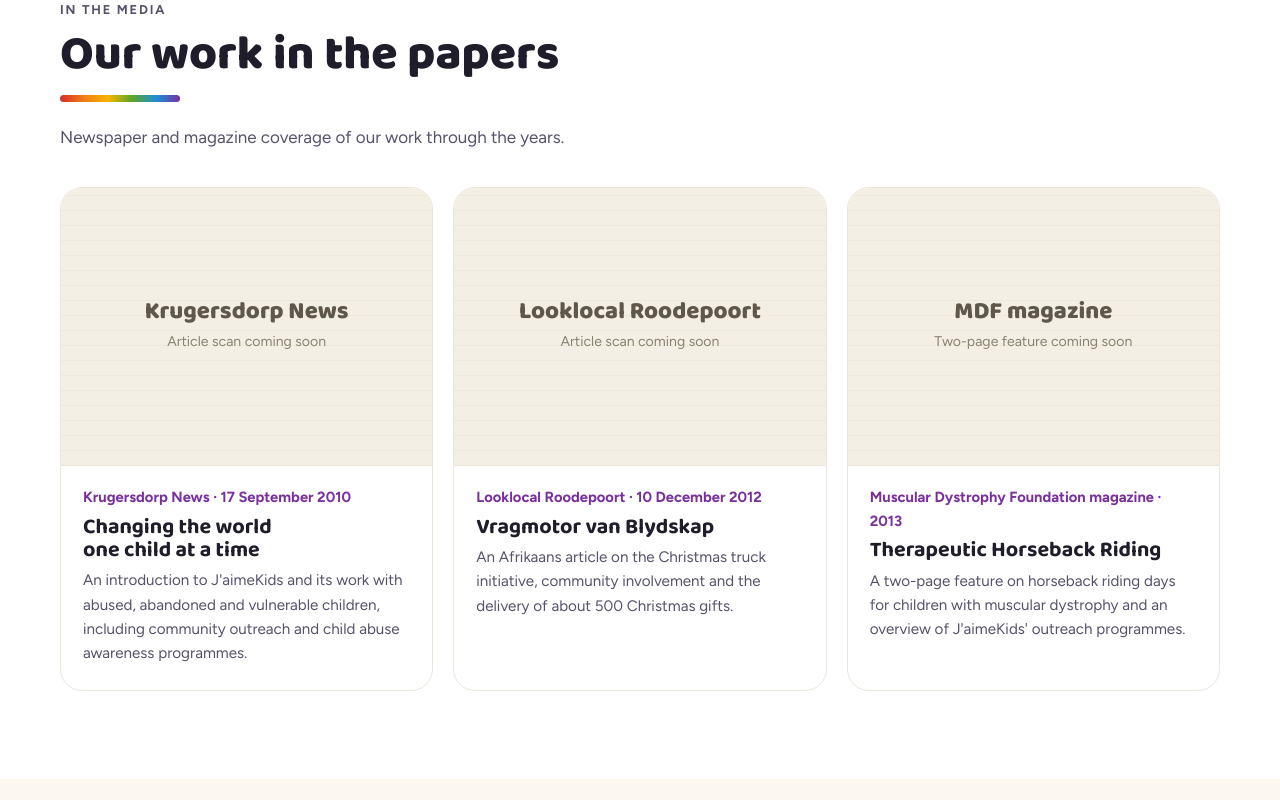
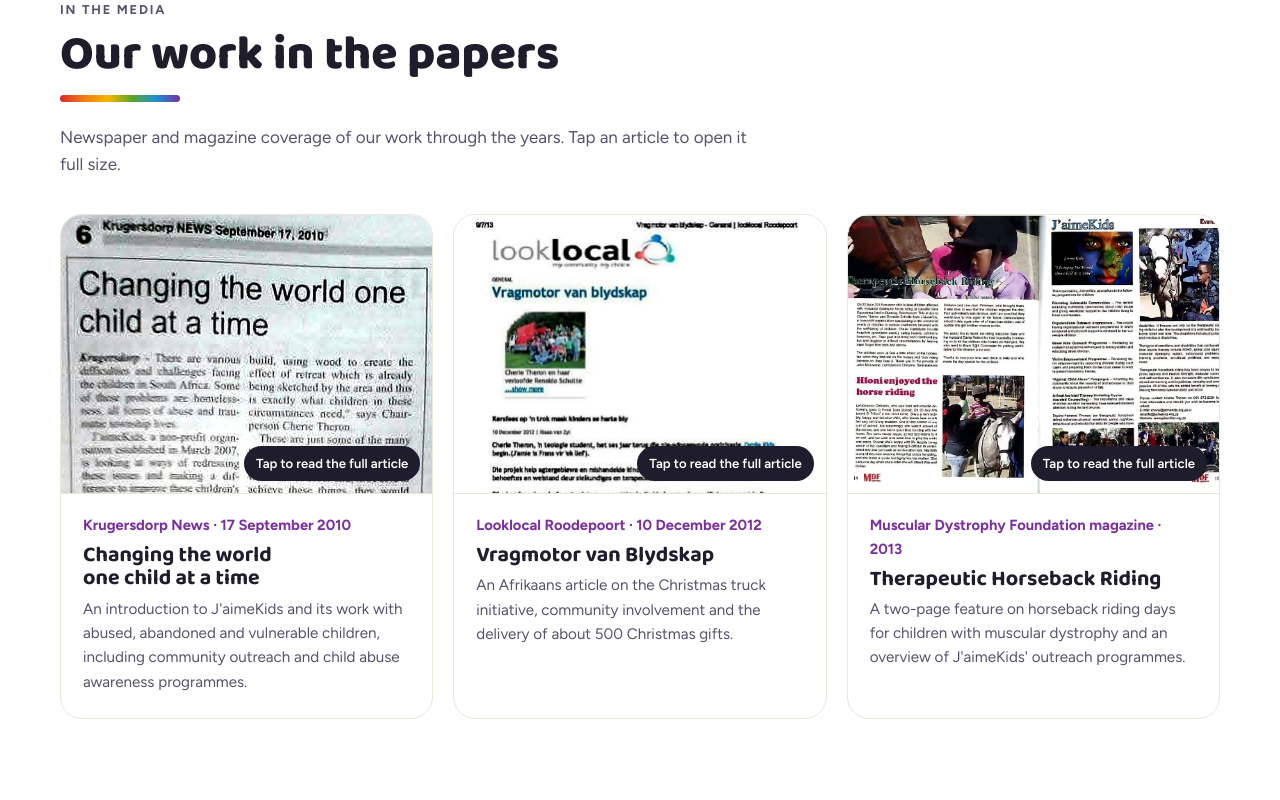
Before and after one commit to rscsnb-png/jaimekids, a plain HTML site: page index.html in a window 1280 px wide. Shown: the part 5640-6440 px from the top of the page. Drawn offline with Linux system fonts and the light colour scheme.

Commit message:
Add newspaper and magazine article scans; gallery photos open full size
Co-Authored-By: Claude Opus 5.5 <noreply@anthropic.com>
Claude-Session: https://claude.ai/code/session_01776D8UFETMR7gMuB8QfUgZ

```diff
--- a/index.html
+++ b/index.html
@@ -163,6 +163,9 @@ tr.total td{font-weight:700;border-bottom:0;color:var(--yellow);font-size:1.1rem
 .media{display:grid;grid-template-columns:repeat(auto-fit,minmax(280px,1fr));gap:20px;margin-top:36px}
 .article{background:#fff;border-radius:var(--r);overflow:hidden;border:1px solid var(--line);display:flex;flex-direction:column}
 .scan{aspect-ratio:4/3;background:repeating-linear-gradient(0deg,#f4efe4 0 14px,#efe8da 14px 15px);display:grid;place-items:center;text-align:center;padding:20px;color:#8a8270;font-size:.88rem;border-bottom:1px solid var(--line)}
+.scan-img{display:block;position:relative;border-bottom:1px solid var(--line);background:#f4efe4}
+.scan-img img{width:100%;aspect-ratio:4/3;object-fit:cover;object-position:top}
+.scan-img span{position:absolute;right:12px;bottom:12px;background:var(--ink);color:#fff;font-weight:600;font-size:.82rem;padding:7px 12px;border-radius:999px}
 .scan b{display:block;font:800 1.5rem/1.1 var(--display);color:#5f584a;margin-bottom:6px}
 .article .meta{padding:20px 22px 24px;display:flex;flex-direction:column;gap:6px}
 .pub{font-weight:700;color:var(--purple);font-size:.92rem}
@@ -414,11 +417,11 @@ footer .logo{width:96px;height:96px;border-radius:50%;margin-bottom:14px}
       <p class="eyebrow">In the media</p>
       <h2 style="margin-top:12px">Our work in the papers</h2>
       <div class="stroke"></div>
-      <p class="prose" style="color:var(--ink-soft)">Newspaper and magazine coverage of our work through the years.</p>
+      <p class="prose" style="color:var(--ink-soft)">Newspaper and magazine coverage of our work through the years. Tap an article to open it full size.</p>
       <div class="media">
-        <article class="article"><div class="scan"><div><b>Krugersdorp News</b>Article scan coming soon</div></div><div class="meta"><span class="pub">Krugersdorp News · 17 September 2010</span><h3>Changing the world one child at a time</h3><p>An introduction to J'aimeKids and its work with abused, abandoned and vulnerable children, including community outreach and child abuse awareness programmes.</p></div></article>
-        <article class="article"><div class="scan"><div><b>Looklocal Roodepoort</b>Article scan coming soon</div></div><div class="meta"><span class="pub">Looklocal Roodepoort · 10 December 2012</span><h3>Vragmotor van Blydskap</h3><p>An Afrikaans article on the Christmas truck initiative, community involvement and the delivery of about 500 Christmas gifts.</p></div></article>
-        <article class="article"><div class="scan"><div><b>MDF magazine</b>Two-page feature coming soon</div></div><div class="meta"><span class="pub">Muscular Dystrophy Foundation magazine · 2013</span><h3>Therapeutic Horseback Riding</h3><p>A two-page feature on horseback riding days for children with muscular dystrophy and an overview of J'aimeKids' outreach programmes.</p></div></article>
+        <article class="article"><a class="scan-img" href="img/media/krugersdorp-news-2010.jpg" target="_blank" rel="noopener"><img src="img/media/krugersdorp-news-2010.jpg" alt="Krugersdorp News article, 17 September 2010: Changing the world one child at a time" loading="lazy"><span>Tap to read the full article</span></a><div class="meta"><span class="pub">Krugersdorp News · 17 September 2010</span><h3>Changing the world one child at a time</h3><p>An introduction to J'aimeKids and its work with abused, abandoned and vulnerable children, including community outreach and child abuse awareness programmes.</p></div></article>
+        <article class="article"><a class="scan-img" href="img/media/looklocal-roodepoort-2012.jpg" target="_blank" rel="noopener"><img src="img/media/looklocal-roodepoort-2012.jpg" alt="Looklocal Roodepoort article, 10 December 2012: Vragmotor van blydskap" loading="lazy"><span>Tap to read the full article</span></a><div class="meta"><span class="pub">Looklocal Roodepoort · 10 December 2012</span><h3>Vragmotor van Blydskap</h3><p>An Afrikaans article on the Christmas truck initiative, community involvement and the delivery of about 500 Christmas gifts.</p></div></article>
+        <article class="article"><a class="scan-img" href="img/media/mdf-magazine-2013.jpg" target="_blank" rel="noopener"><img src="img/media/mdf-magazine-2013.jpg" alt="Muscular Dystrophy Foundation magazine feature, 2013: Therapeutic Horseback Riding" loading="lazy"><span>Tap to read the full article</span></a><div class="meta"><span class="pub">Muscular Dystrophy Foundation magazine · 2013</span><h3>Therapeutic Horseback Riding</h3><p>A two-page feature on horseback riding days for children with muscular dystrophy and an overview of J'aimeKids' outreach programmes.</p></div></article>
       </div>
     </div>
   </section>
@@ -591,6 +594,9 @@ const GALLERY = [
   { src:"img/gallery/outreach-12.jpg", alt:"Children sit on the grass exploring their new gift packs", cat:"outreach" },
   { src:"img/gallery/outreach-13.jpg", alt:"Rows of children hold their J'aimeKids gift bags", cat:"outreach" },
   { src:"img/gallery/outreach-14.jpg", alt:"Volunteers and families gather outside a wooden hall during a winter outreach day", year:"2012", cat:"outreach" },
+  { src:"img/media/krugersdorp-news-2010.jpg", alt:"Krugersdorp News article, 17 September 2010: Changing the world one child at a time", year:"2010", cat:"media" },
+  { src:"img/media/looklocal-roodepoort-2012.jpg", alt:"Looklocal Roodepoort article, 10 December 2012: Vragmotor van blydskap", year:"2012", cat:"media" },
+  { src:"img/media/mdf-magazine-2013.jpg", alt:"Muscular Dystrophy Foundation magazine feature, 2013: Therapeutic Horseback Riding", year:"2013", cat:"media" },
   { src:"img/gallery/horses-2013-1.jpg", alt:"A girl in a riding helmet meets a horse, supported by a helper, at the 2013 therapeutic riding day", year:"2013", cat:"horses" },
   { src:"img/gallery/horses-2013-2.jpg", alt:"Volunteers and a young boy stroke a grey pony together at the 2013 therapeutic riding day", year:"2013", cat:"horses" },
   { src:"img/gallery/horses-2013-3.jpg", alt:"A boy in a wheelchair reaches out to touch a grey pony while volunteers help, 2013", year:"2013", cat:"horses" }
@@ -651,7 +657,7 @@ function renderGallery(f){
     const pics = GALLERY.filter(g => g.cat===k);
     if (pics.length) pics.forEach(g => {
       const fig = document.createElement("figure"); fig.style.margin = 0;
-      fig.innerHTML = `<img src="${g.src}" alt="${g.alt}" loading="lazy" style="aspect-ratio:1;object-fit:cover;object-position:50% 25%;border-radius:16px;width:100%"><figcaption style="font-size:.82rem;color:var(--ink-soft);margin-top:6px">${g.year ? "Historical photo · " + g.year : (g.cat === "current" ? "Current initiative" : "Historical photo")}</figcaption>`;
+      fig.innerHTML = `<a href="${g.src}" target="_blank" rel="noopener"><img src="${g.src}" alt="${g.alt}" loading="lazy" style="aspect-ratio:1;object-fit:cover;object-position:50% 25%;border-radius:16px;width:100%"></a><figcaption style="font-size:.82rem;color:var(--ink-soft);margin-top:6px">${g.year ? "Historical photo · " + g.year : (g.cat === "current" ? "Current initiative" : "Historical photo")}</figcaption>`;
       grid.appendChild(fig);
     });
     else {
```
Also changed, not shown: img/media/krugersdorp-news-2010.jpg (added), img/media/looklocal-roodepoort-2012.jpg (added), img/media/mdf-magazine-2013.jpg (added).
